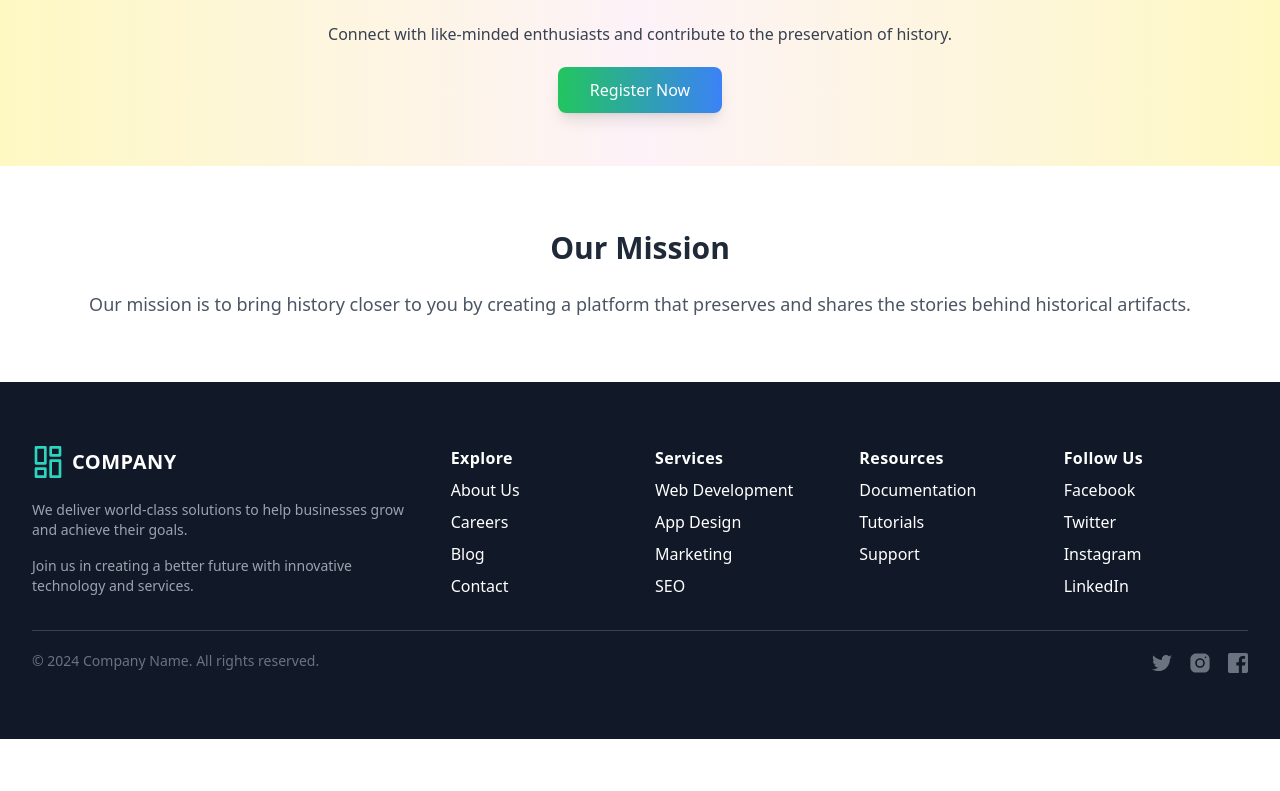
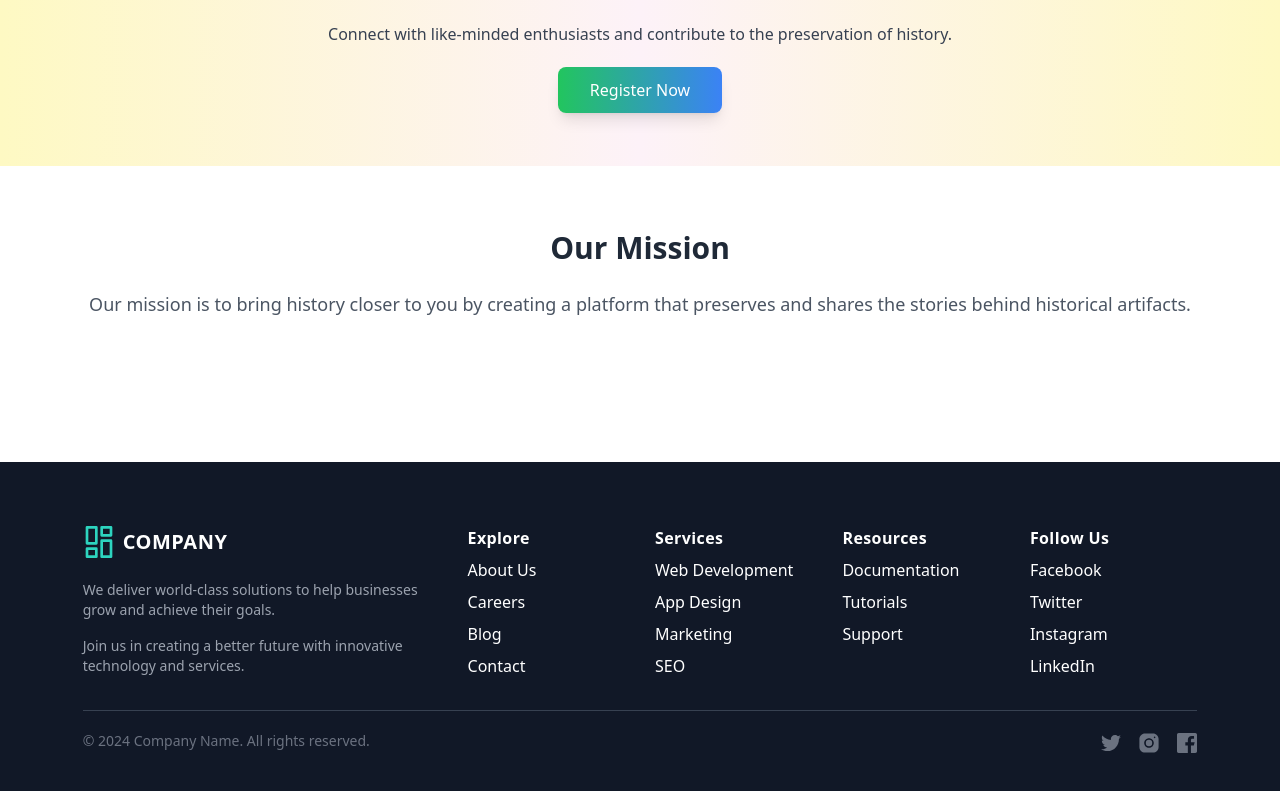
Before and after one commit to muhammadranju/Batch10-Assignment-11, a React (Vite) app: page / in a window 1280 px wide. Shown: the part 1688-2479 px from the top of the page. Before the commit the page ends 2427 px from the top, so only its background shows below. Built offline with nearby package versions, Linux system fonts and the light colour scheme.

Commit message:
feat: update footer section and added new width w-11/12

```diff
--- a/src/components/Footer/Footer.jsx
+++ b/src/components/Footer/Footer.jsx
@@ -1,7 +1,7 @@
 const Footer = () => {
   return (
-    <div className="bg-gray-900 text-white px-4 py-16 mx-auto  md:px-24 lg:px-8">
-      <div className="container mx-auto">
+    <div className="bg-gray-900 text-white px-4 py-16 mx-auto  md:px-24 lg:px-8 mt-20">
+      <div className="w-11/12 lg:w-11/12 md:w-11/12 xl:container  mx-auto">
         <div className="grid gap-10 row-gap-10 mb-8 lg:grid-cols-6">
           <div className="md:max-w-md lg:col-span-2">
             <a
```
